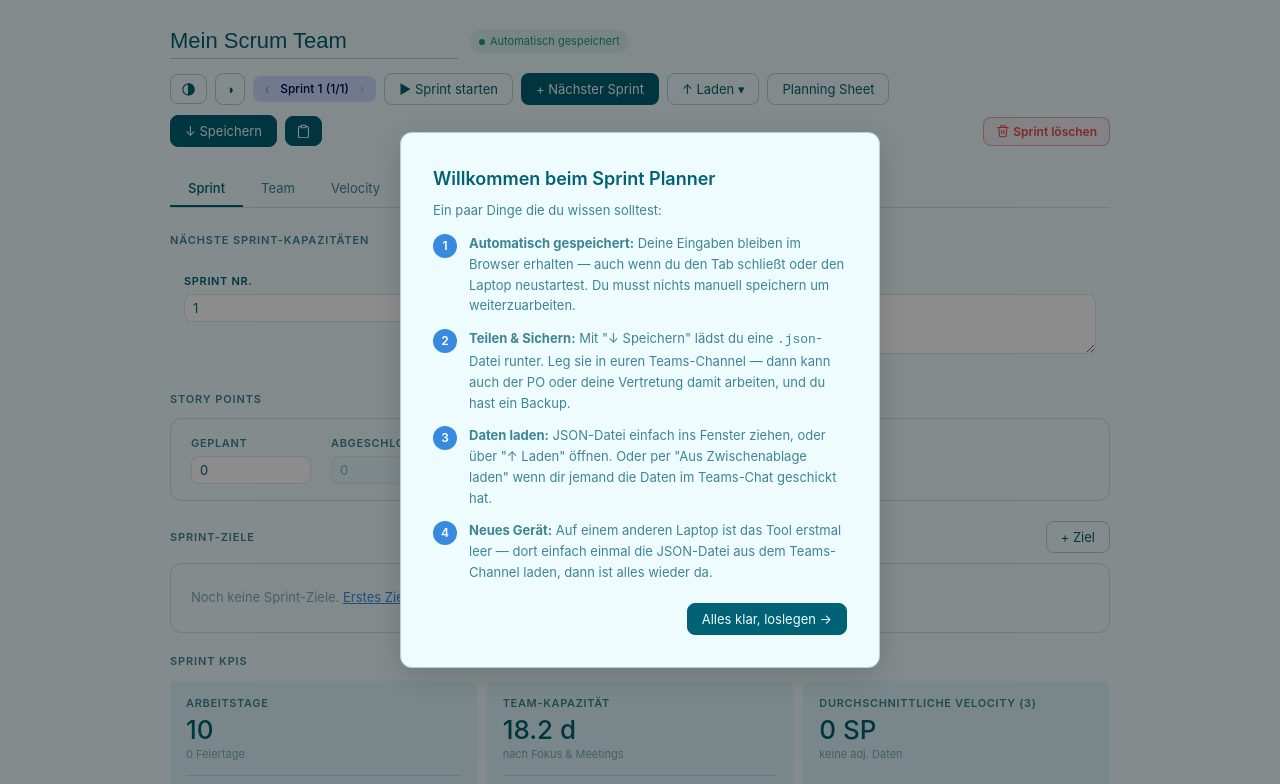
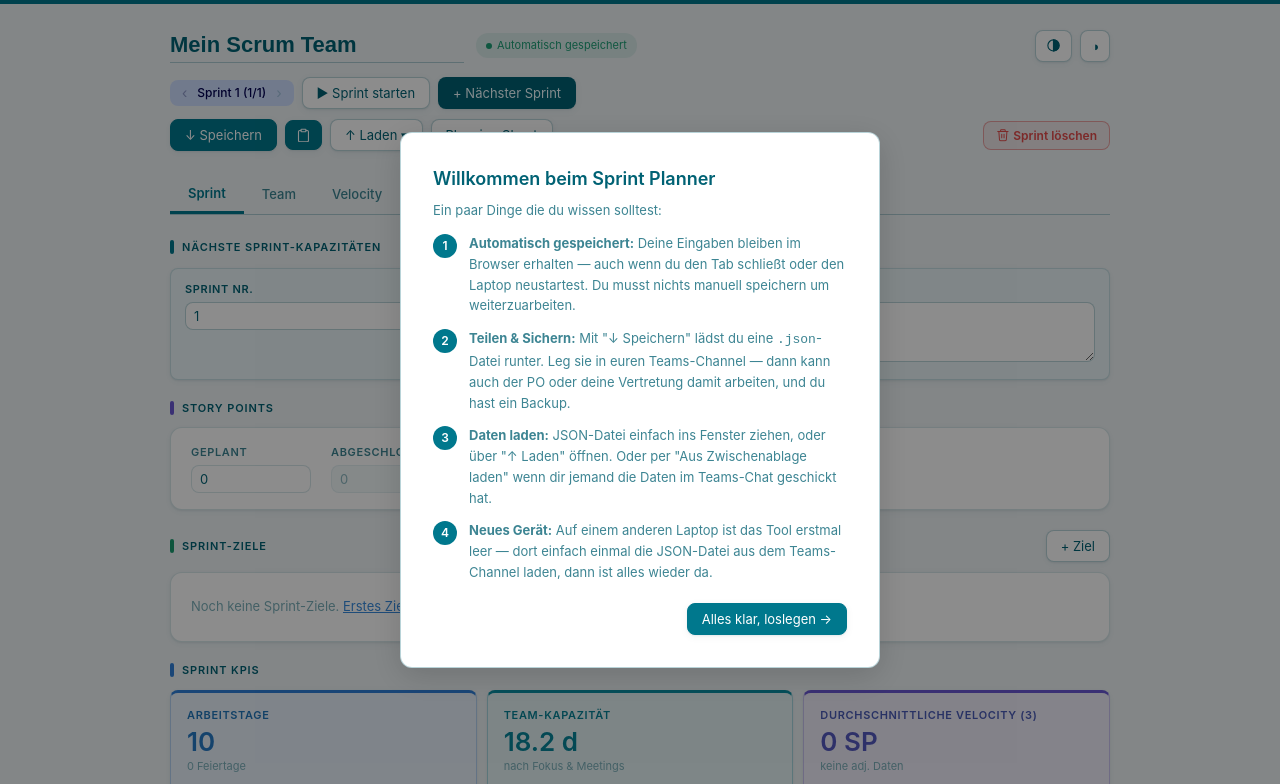
Before and after one commit to TrashPandaGirl/scrum-sprint-planning, a website: page scrum-sprint-planner.html in a window 1280 px wide. Shown: the top 784 px of the page. Drawn offline with nearby package versions, Linux system fonts and the light colour scheme.

Commit message:
Redesign: color system, layered cards, tidier top bar
Co-Authored-By: Claude Sonnet 5.5 <noreply@anthropic.com>

```diff
--- a/scrum-sprint-planner.html
+++ b/scrum-sprint-planner.html
@@ -52,13 +52,28 @@
 :root[data-contrast="high"] .tab.active{background:#000 !important;color:#fff !important;}
 :root[data-contrast="high"] .btn-danger,
 :root[data-contrast="high"] #btnDeleteSprint{background:#c20000 !important;color:#fff !important;border:2px solid #000 !important;}
+/* Color system: page/card layering + brand and accent hues */
+:root{
+  --page:#eef4f6;--bg:#ffffff;--bg2:#e4f2f5;--bg3:#d3e8ee;--surface:#eaf5f8;
+  --brand:#00788d;--on-brand:#ffffff;
+  --acc-blue:#2f7fd8;--acc-teal:#0a8ea3;--acc-violet:#6a58d2;--acc-amber:#c77d00;--acc-coral:#d9533f;--acc-green:#1a9b6f;
+  --shadow:0 1px 2px rgba(0,60,75,.08),0 2px 8px rgba(0,60,75,.05);
+}
+:root[data-theme="dark"]{--page:#131312;--bg:#1e1e1c;--bg2:#2a2a28;--bg3:#323230;--surface:#262624;--brand:#2fb6cb;--on-brand:#05262c;
+  --acc-blue:#6aa8f0;--acc-teal:#3cc3d6;--acc-violet:#a597f5;--acc-amber:#e8a93a;--acc-coral:#f27d6a;--acc-green:#44c79a;--shadow:0 1px 2px rgba(0,0,0,.4);}
+@media(prefers-color-scheme:dark){
+  :root:not([data-theme="light"]):not([data-theme="dark"]){--page:#131312;--bg:#1e1e1c;--bg2:#2a2a28;--bg3:#323230;--surface:#262624;--brand:#2fb6cb;--on-brand:#05262c;
+  --acc-blue:#6aa8f0;--acc-teal:#3cc3d6;--acc-violet:#a597f5;--acc-amber:#e8a93a;--acc-coral:#f27d6a;--acc-green:#44c79a;--shadow:0 1px 2px rgba(0,0,0,.4);}
+}
+:root[data-contrast="high"]{--page:#ffffff;--bg:#ffffff;--brand:#000000;--on-brand:#ffffff;--shadow:none;
+  --acc-blue:#004a99;--acc-teal:#005f6e;--acc-violet:#40308f;--acc-amber:#8a4b00;--acc-coral:#a31d0c;--acc-green:#006b3c;}
 *{box-sizing:border-box;margin:0;padding:0;}
 /* Keyboard focus */
 :where(a,button,input,select,textarea,[tabindex]):focus-visible{outline:2px solid var(--blue);outline-offset:2px;}
 .sr-only{position:absolute;width:1px;height:1px;overflow:hidden;clip:rect(0 0 0 0);white-space:nowrap;}
 /* Icons (inline SVG sprite) */
 .ico{width:1.15em;height:1.15em;flex:none;fill:none;stroke:currentColor;stroke-width:1.75;stroke-linecap:round;stroke-linejoin:round;vertical-align:-0.2em;}
-body{font-family:-apple-system,BlinkMacSystemFont,'Segoe UI',sans-serif;background:var(--bg);color:var(--text);font-size:14px;line-height:1.5;}
+body{font-family:-apple-system,BlinkMacSystemFont,'Segoe UI',sans-serif;background:var(--page);border-top:4px solid var(--brand);color:var(--text);font-size:14px;line-height:1.5;}
 .app{max-width:980px;margin:0 auto;padding:24px 20px;}
 /* Topbar */
 .topbar{display:flex;flex-direction:column;align-items:stretch;margin-bottom:24px;gap:14px;}
@@ -66,6 +81,7 @@ body{font-family:-apple-system,BlinkMacSystemFont,'Segoe UI',sans-serif;backgrou
 .team-name-input{font-size:22px;font-weight:500;border:none;border-bottom:1.5px solid var(--border2);background:transparent;color:var(--text);padding:4px 0;flex:0 1 auto;min-width:120px;max-width:420px;outline:none;}
 .team-name-input:focus{border-bottom-color:var(--blue);}
 .topbar-actions{display:flex;gap:8px;flex-wrap:wrap;align-items:center;}
+.topbar-tools{margin-left:auto;display:flex;gap:8px;}
 /* Sprint nav */
 .sprint-nav{display:flex;align-items:center;gap:6px;background:var(--bg2);border-radius:var(--radius);padding:4px 8px;font-size:13px;font-weight:500;}
 .sprint-nav button{background:none;border:none;cursor:pointer;color:var(--text2);font-size:16px;padding:0 4px;line-height:1;}
@@ -224,6 +240,37 @@ body{font-family:-apple-system,BlinkMacSystemFont,'Segoe UI',sans-serif;backgrou
 ::-webkit-scrollbar{width:6px;height:6px;}
 ::-webkit-scrollbar-track{background:transparent;}
 ::-webkit-scrollbar-thumb{background:var(--border2);border-radius:3px;}
+/* ─── Color pass ─────────────────────────────────────────────────────────── */
+.card,.member-accordion{border:1px solid var(--border);box-shadow:var(--shadow);}
+.sprint-info{border:1px solid var(--border);box-shadow:var(--shadow);}
+.sprint-info input,.sprint-info select,.sprint-info textarea,.member-row input,.member-row select,.velocity-row input{border-width:1px;border-color:var(--border2);}
+.sprint-info input:focus,.sprint-info select:focus,.sprint-info textarea:focus,.member-row input:focus,.member-row select:focus,.velocity-row input:focus{border-color:var(--brand);box-shadow:0 0 0 3px color-mix(in srgb,var(--brand) 18%,transparent);}
+.btn{border-width:1px;background:var(--bg);box-shadow:var(--shadow);}
+.btn:hover{background:var(--bg2);}
+.btn-primary{background:var(--brand);color:var(--on-brand);border-color:var(--brand);}
+.btn-primary:hover{background:var(--brand);opacity:.88;}
+.tab{font-weight:500;padding:10px 18px;}
+.tab.active{color:var(--brand);border-bottom:3px solid var(--brand);font-weight:600;}
+.tabs{border-bottom:1px solid var(--border2);}
+.section-label{display:inline-flex;align-items:center;gap:8px;color:var(--text);}
+.section-label::before{content:'';width:4px;height:14px;border-radius:2px;background:var(--acc,var(--brand));}
+#section-sp .section-label,#section-sp{--acc:var(--acc-violet);}
+#section-goals{--acc:var(--acc-green);}
+#section-absences{--acc:var(--acc-amber);}
+#section-capacity{--acc:var(--acc-teal);}
+#kpiHeader{--acc:var(--acc-blue);}
+.metric-card{--acc:var(--acc-blue);background:color-mix(in srgb,var(--acc) 11%,var(--bg));border:1px solid color-mix(in srgb,var(--acc) 28%,transparent);border-top:3px solid var(--acc);box-shadow:var(--shadow);}
+.metrics-grid>.metric-card:nth-child(4n+2){--acc:var(--acc-teal);}
+.metrics-grid>.metric-card:nth-child(4n+3){--acc:var(--acc-violet);}
+.metrics-grid>.metric-card:nth-child(4n+4){--acc:var(--acc-amber);}
+.metric-label{color:color-mix(in srgb,var(--acc) 70%,var(--text));}
+.metric-value{color:color-mix(in srgb,var(--acc) 80%,var(--text));font-weight:600;}
+.save-indicator{border:1px solid transparent;}
+.team-name-input{font-weight:600;}
+.onboarding-box .step-num{background:var(--brand);color:var(--on-brand);}
+:root[data-contrast="high"] .metric-card{background:#fff;border-top-width:6px !important;}
+:root[data-contrast="high"] .btn-primary{background:#000 !important;color:#fff !important;}
+:root[data-contrast="high"] .tab.active{border-bottom-color:#000;}
 </style>
 </head>
 <body>
@@ -243,10 +290,12 @@ body{font-family:-apple-system,BlinkMacSystemFont,'Segoe UI',sans-serif;backgrou
     <div class="topbar-row1">
       <input class="team-name-input" id="teamName" aria-label="Teamname" value="Mein Scrum Team" placeholder="Teamname..." oninput="if(typeof markDirty==='function')markDirty()">
       <span id="saveIndicator" class="save-indicator" title="Speicherstatus"></span>
-    </div>
-    <div class="topbar-actions">
+      <div class="topbar-tools">
       <button type="button" class="btn" id="themeToggle" onclick="cycleTheme()" title="Hell / Dunkel / System" style="padding:7px 10px;" aria-label="Theme wechseln"><svg class="ico" aria-hidden="true"><use href="#i-theme"/></svg></button>
       <button type="button" class="btn" id="contrastToggle" onclick="toggleContrast()" title="Hoher Kontrast (für Beamer)" style="padding:7px 10px;">◑</button>
+      </div>
+    </div>
+    <div class="topbar-actions">
       <!-- Sprint navigation -->
       <div class="sprint-nav" style="background-color: rgb(206, 222, 255); color: rgb(0, 0, 80)">
         <button type="button" id="btnPrevSprint" onclick="navigateSprint(-1)" title="Vorheriger Sprint" style="color: rgb(0, 0, 80)">‹</button>
@@ -256,6 +305,9 @@ body{font-family:-apple-system,BlinkMacSystemFont,'Segoe UI',sans-serif;backgrou
       <button type="button" class="btn" id="btnStartSprint" onclick="toggleSprintStarted()" title="Sprint starten / beenden">▶ Sprint starten</button>
       <span id="sprintStatusBadge" style="display:none;align-items:center;gap:5px;font-size:12px;font-weight:600;padding:4px 10px;border-radius:999px;white-space:nowrap"></span>
       <button type="button" class="btn" onclick="newSprint()" title="Aktuellen Sprint abschließen und neuen anlegen" style="background-color: rgb(0, 98, 116); color: rgb(238, 252, 255)">+ Nächster Sprint</button>
+      <div style="flex:0 0 100%;display:flex;gap:8px;align-items:center;position:relative;margin-top:2px">
+        <button type="button" class="btn btn-primary" onclick="exportFile()" id="btnSave">↓ Speichern</button>
+        <button type="button" class="btn btn-primary" onclick="copyToClipboard()" title="Daten in Zwischenablage kopieren – zum Teilen via Teams-Chat" style="padding:7px 10px;" aria-label="In Zwischenablage kopieren"><svg class="ico" aria-hidden="true"><use href="#i-clipboard"/></svg></button>
       <button type="button" class="btn" onclick="showLoadMenu(this)" id="btnLoad">↑ Laden ▾</button>
       <div id="loadMenu" style="display:none;position:absolute;background:var(--bg);border:0.5px solid var(--border2);border-radius:var(--radius);box-shadow:0 4px 16px rgba(0,0,0,0.12);padding:4px 0;z-index:50;min-width:200px;">
         <button type="button" onclick="importFile();closeLoadMenu()" style="display:block;width:100%;text-align:left;padding:9px 14px;font-size:13px;background:none;border:none;cursor:pointer;color:var(--text);font-family:inherit;" onmouseover="this.style.background='var(--bg2)'" onmouseout="this.style.background='none'"><svg class="ico" aria-hidden="true"><use href="#i-folder"/></svg> Datei öffnen…</button>
@@ -264,9 +316,6 @@ body{font-family:-apple-system,BlinkMacSystemFont,'Segoe UI',sans-serif;backgrou
       </div>
       <button type="button" class="btn" id="btn-planning-sheet" onclick="openReport()">Planning Sheet</button>
       <input type="file" id="fileInput" accept=".json" style="display:none" tabindex="-1" onchange="handleImport(event)">
-      <div style="flex:0 0 100%;display:flex;gap:8px;align-items:center;position:relative;margin-top:2px">
-        <button type="button" class="btn btn-primary" onclick="exportFile()" id="btnSave">↓ Speichern</button>
-        <button type="button" class="btn btn-primary" onclick="copyToClipboard()" title="Daten in Zwischenablage kopieren – zum Teilen via Teams-Chat" style="padding:7px 10px;" aria-label="In Zwischenablage kopieren"><svg class="ico" aria-hidden="true"><use href="#i-clipboard"/></svg></button>
         <button type="button" id="btnDeleteSprint" onclick="deleteSprint()" title="Aktuellen Sprint samt aller Daten löschen" style="margin-left:auto;font-size:12px;font-weight:600;padding:6px 12px;border-radius:var(--radius);cursor:pointer;font-family:inherit;color:var(--red);border:1px solid color-mix(in srgb, var(--red) 45%, transparent);background:color-mix(in srgb, var(--red) 8%, transparent);transition:background .15s ease" onmouseover="this.style.background='color-mix(in srgb, var(--red) 16%, transparent)'" onmouseout="this.style.background='color-mix(in srgb, var(--red) 8%, transparent)'"><svg class="ico" aria-hidden="true"><use href="#i-trash"/></svg> Sprint löschen</button>
       </div>
     </div>
```
Also changed, not shown: README.md.
